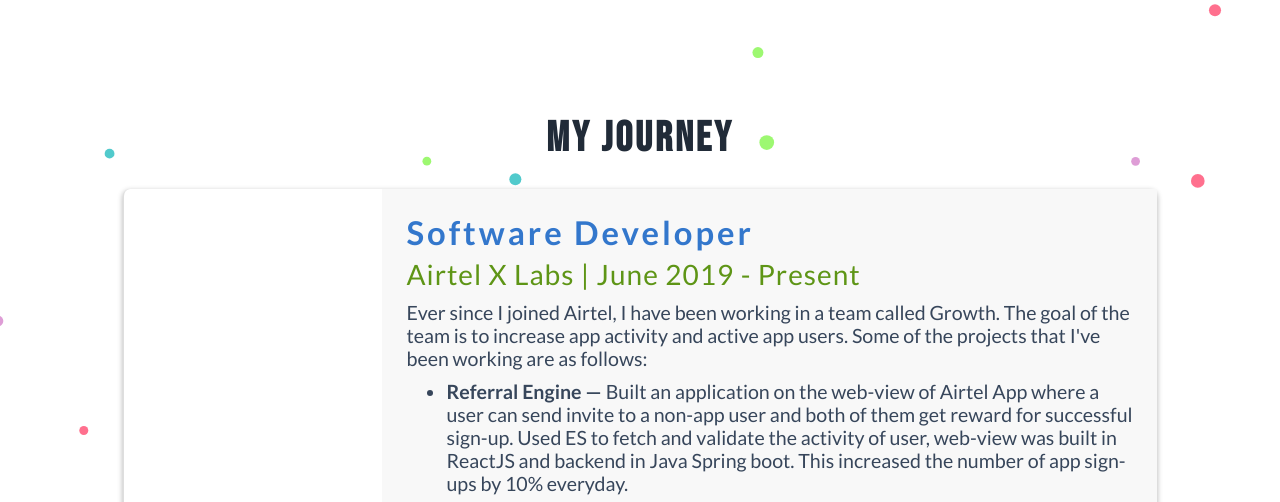
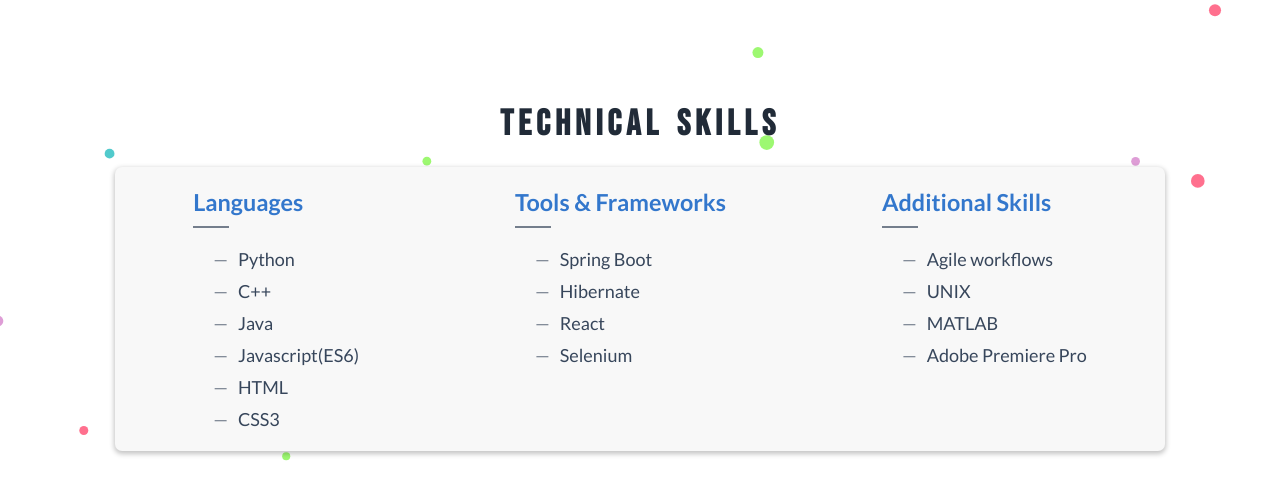
Before and after one commit to parikshit10/portfolio, a plain HTML site: page index.html in a window 1280 px wide. Shown: the part 697-1199 px from the top of the page. Drawn offline with nearby package versions, Linux system fonts and the light colour scheme.

Commit message:
added skills

```diff
--- a/index.html
+++ b/index.html
@@ -124,6 +124,42 @@
         </div>
       </div>
     </header>
+
+    <section class="technical-skills">
+      <h2>Technical Skills</h2>
+      <div class="skills-box">
+
+        <div class="skill">
+          <h3 class="skill-top-text">Languages</h3>
+          <ul class="skills-info">
+            <li><span>&mdash;</span>Python</li>
+            <li><span>&mdash;</span>C++</li>
+            <li><span>&mdash;</span>Java</li>
+            <li><span>&mdash;</span>Javascript(ES6)</li>
+            <li><span>&mdash;</span>HTML</li>
+            <li><span>&mdash;</span>CSS3</li>
+          </ul>
+        </div>
+        <div class="skill">
+          <h3 class="skill-top-text">Tools &amp; Frameworks</h3>
+          <ul class="skills-info">
+            <li><span>&mdash;</span>Spring Boot</li>
+            <li><span>&mdash;</span>Hibernate</li>
+            <li><span>&mdash;</span>React</li>
+            <li><span>&mdash;</span>Selenium</li>
+          </ul>
+        </div>
+        <div class="skill">
+          <h3 class="skill-top-text">Additional Skills</h3>
+          <ul class="skills-info">
+            <li><span>&mdash;</span>Agile workflows</li>
+            <li><span>&mdash;</span>UNIX</li>
+            <li><span>&mdash;</span>MATLAB</li>
+            <li><span>&mdash;</span>Adobe Premiere Pro</li>
+          </ul>
+        </div>
+      </div>
+    </section>
 
     <section class="section-skills">
       <h2>My Journey</h2>
@@ -263,7 +299,7 @@
       </div>
     </section>
 
-    <section class="technical-skills"></section>
+
     <script src="script.js"></script>
   </body>
 </html>
--- a/script.js
+++ b/script.js
@@ -4,7 +4,7 @@
       $(".js-wp-1").addClass("animate__animated animate__fadeInUpBig")
     },
     {
-      offset: "100%",
+      offset: "500px",
     }
   )
 
@@ -13,7 +13,7 @@
       $(".js-wp-2").addClass("animate__animated animate__fadeInUpBig")
     },
     {
-      offset: "100%",
+      offset: "500px",
     }
   )
   $(".js-wp-3").waypoint(
@@ -21,7 +21,7 @@
       $(".js-wp-3").addClass("animate__animated animate__fadeInUpBig")
     },
     {
-      offset: "100%",
+      offset: "500px",
     }
   )
   $(".js-wp-4").waypoint(
@@ -29,7 +29,7 @@
       $(".js-wp-4").addClass("animate__animated animate__fadeInUpBig")
     },
     {
-      offset: "100%",
+      offset: "500px",
     }
   )
   $(".js-wp-5").waypoint(
@@ -37,7 +37,7 @@
       $(".js-wp-5").addClass("animate__animated animate__fadeInUpBig")
     },
     {
-      offset: "100%",
+      offset: "500px",
     }
   )
   $(".js-wp-6").waypoint(
@@ -45,7 +45,7 @@
       $(".js-wp-6").addClass("animate__animated animate__fadeInUpBig")
     },
     {
-      offset: "100%",
+      offset: "500px",
     }
   )
 })
--- a/style.css
+++ b/style.css
@@ -38,6 +38,7 @@
 .hero-image img:hover {
   filter: none;
   transform: translateY(2px);
+  box-shadow: none;
 }
 .hero-social {
   list-style-type: none;
@@ -105,15 +106,20 @@
   flex-direction: column;
   justify-content: center;
   align-items: center;
-  font-size: 140%;
+  font-size: 110%;
   font-family: "Bebas Neue", cursive;
-  letter-spacing: 3px;
+
   padding: 10px;
+
   /* margin-top: 50px; */
 }
 .section-skills h2 {
   margin-bottom: 2%;
+  font-size: 180%;
   color: #212b38;
+  margin-top: 10%;
+  letter-spacing: 5px;
+  word-spacing: 4px;
 }
 .journey-container {
 }
@@ -126,6 +132,11 @@
   box-shadow: 0 2px 5px 1px rgba(0, 0, 0, 0.23);
   margin-bottom: 30px;
   width: 82%;
+  transition: all 0.1s;
+}
+
+.life-event:hover {
+  box-shadow: none;
 }
 .company-image {
   flex: 0 0 25%;
@@ -228,6 +239,60 @@
   animation-duration: 0.5s;
 }
 
+.technical-skills {
+  margin: 0px 9%;
+  display: flex;
+  flex-direction: column;
+}
+.skills-box {
+  display: flex;
+  background-color: #f8f8f8;
+  align-content: space-around;
+  padding: 2% 0;
+  justify-content: space-around;
+  font-family: "Lato";
+  box-shadow: 0 2px 5px 1px rgba(0, 0, 0, 0.23);
+  border-radius: 7px;
+}
+.skills-box h3 {
+  color: #3377cc;
+}
+
+.skill-top-text:after {
+  display: block;
+  height: 2px;
+  background-color: #37465bad;
+  content: " ";
+  width: 36px;
+  margin-top: 10px;
+}
+.skill ul {
+  list-style: none;
+}
+.skill li {
+  margin-top: 10px;
+  color: #37465b;
+  font-size: 90%;
+}
+.skill li:first-child {
+  margin-top: 20px;
+}
+.skill ul span {
+  margin-right: 10px;
+  margin-left: 20px;
+  color: #37465bad;
+}
+
+.technical-skills h2 {
+  margin-bottom: 2%;
+  font-size: 180%;
+  color: #212b38;
+  font-family: "Bebas Neue", cursive;
+  letter-spacing: 5px;
+  word-spacing: 3px;
+  align-self: center;
+}
+
 @media only screen and (max-width: 700px) {
   .life-event {
     flex-direction: column;
@@ -257,7 +322,16 @@
     margin-bottom: 8%;
   }
   .hero-container {
-    transform: translateY(-80px);
+    /* transform: translateY(-80px); */
+  }
+  .skills-box {
+    flex-direction: column;
+  }
+  .skill {
+    margin: 10%;
+  }
+  .section-skills {
+    margin-top: 20%;
   }
 }
 
@@ -281,6 +355,7 @@
   body {
     font-size: 14px;
   }
+
   .hero-social li a {
     font-size: 200%;
   }
```
